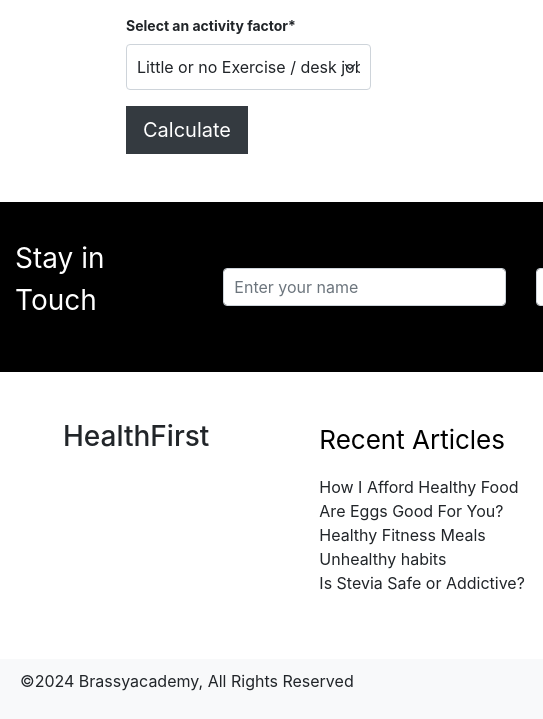
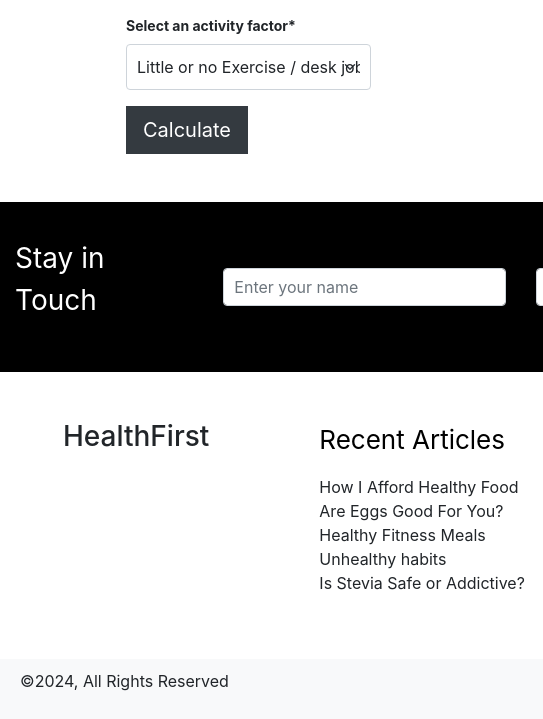
Before and after one commit to abinaya282004/healthfirst, a plain HTML site: page health1.html in a window 1280 px wide. Shown: the part 3889-4608 px from the top of the page, 0-543 px from the left. Drawn offline with nearby package versions, Linux system fonts and the light colour scheme.

Commit message:
initial commit

```diff
--- a/health1.html
+++ b/health1.html
@@ -365,7 +365,7 @@
         <div class="footer footnav">
             <ul>
                 <li class="copyright">
-                    <p>&copy;2024 Brassyacademy, All Rights Reserved</p>
+                    <p>&copy;2024, All Rights Reserved</p>
                 </li>
                 <li class="social">
                     <p>Follow Us</p>
```
